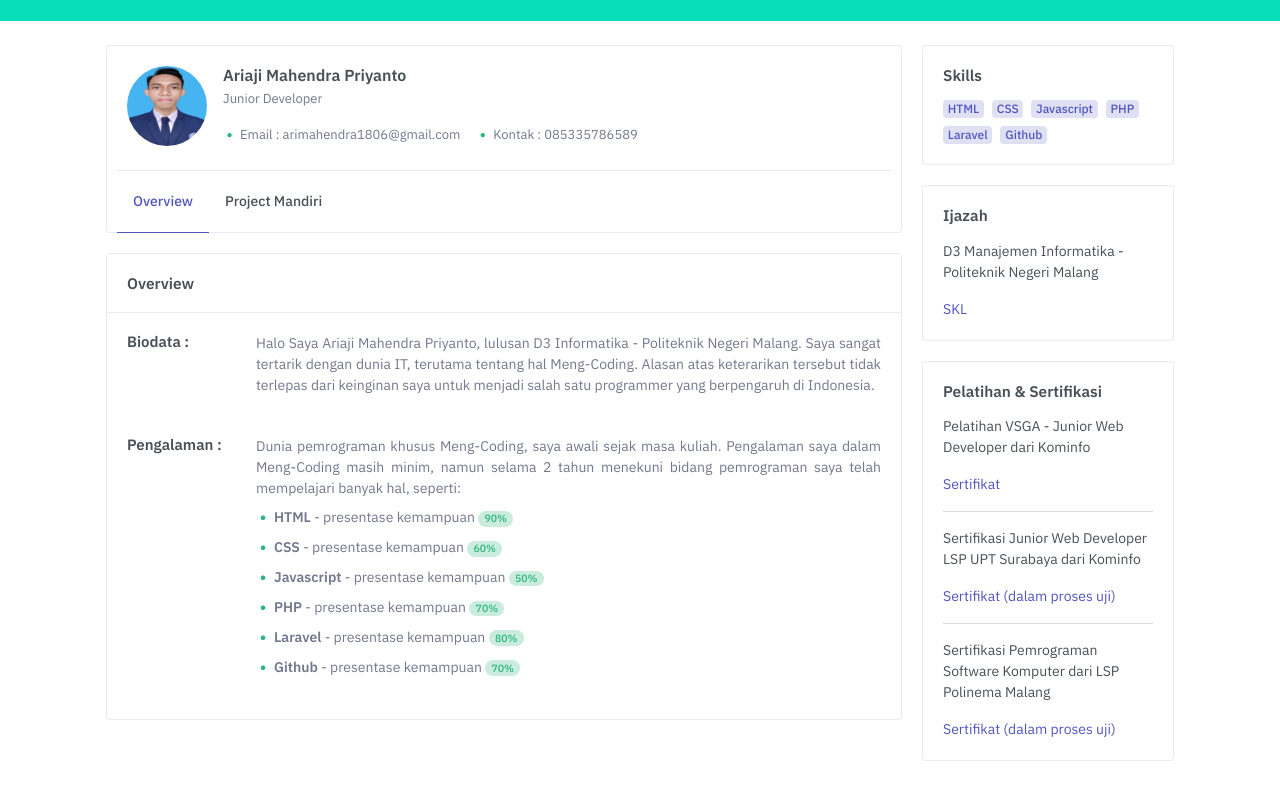
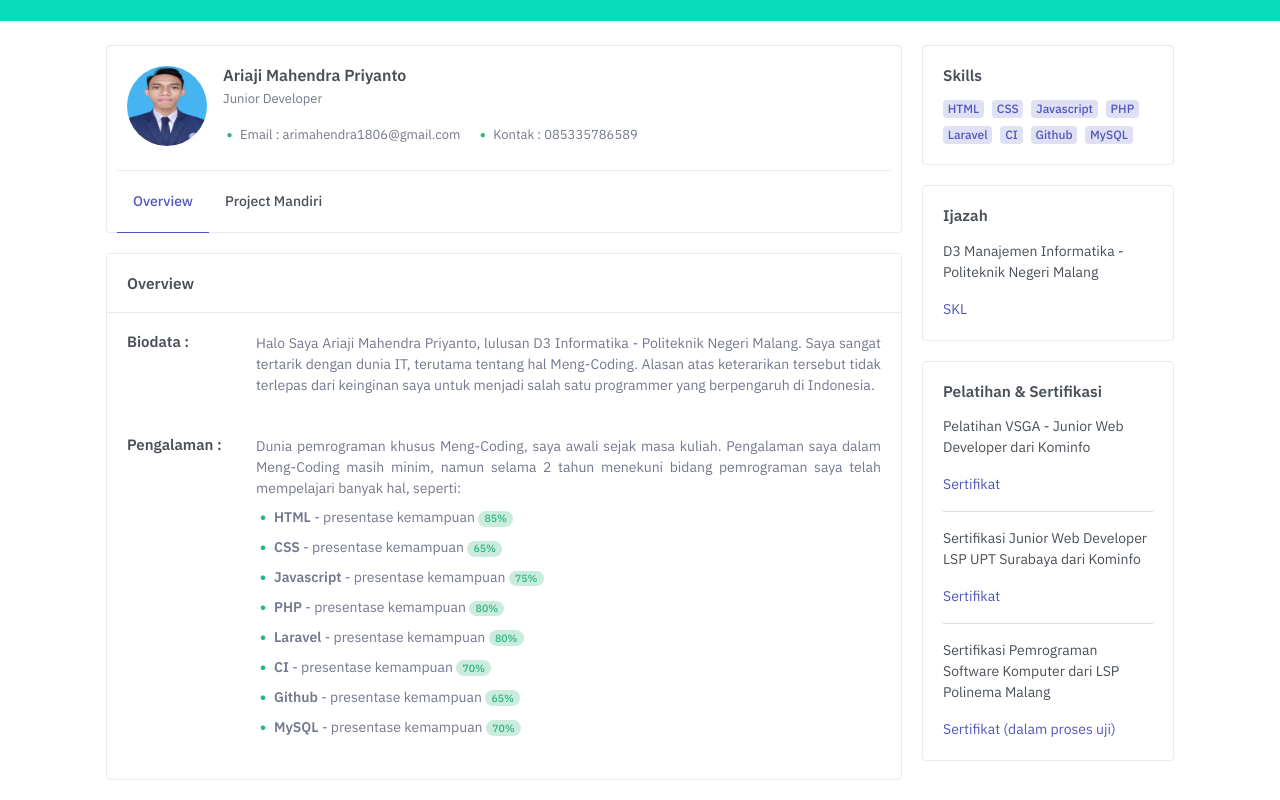
Before and after one commit to arimahendra1806/arimahendra1806.github.io, a plain HTML site: page index.html in a window 1280 px wide. Shown: the part 779-1579 px from the top of the page. Drawn offline with Linux system fonts and the light colour scheme.

Commit message:
Update index.html

```diff
--- a/index.html
+++ b/index.html
@@ -147,12 +147,14 @@
                                                                     <p class="mb-1">Dunia pemrograman khusus Meng-Coding, saya awali sejak masa kuliah. Pengalaman saya dalam Meng-Coding masih minim, namun selama 2 tahun menekuni bidang pemrograman saya telah mempelajari banyak hal, seperti:</p>
 
                                                                     <ul class="list-unstyled mb-0">
-                                                                        <li class="py-1"><i class="mdi mdi-circle-medium me-1 text-success align-middle"></i><b>HTML</b> - presentase kemampuan <span class="badge rounded-pill bg-soft-success text-success">90%</span></li>
-                                                                        <li class="py-1"><i class="mdi mdi-circle-medium me-1 text-success align-middle"></i><b>CSS</b> - presentase kemampuan <span class="badge rounded-pill bg-soft-success text-success">60%</span></li>
-                                                                        <li class="py-1"><i class="mdi mdi-circle-medium me-1 text-success align-middle"></i><b>Javascript</b> - presentase kemampuan <span class="badge rounded-pill bg-soft-success text-success">50%</span></li>
-                                                                        <li class="py-1"><i class="mdi mdi-circle-medium me-1 text-success align-middle"></i><b>PHP</b> - presentase kemampuan <span class="badge rounded-pill bg-soft-success text-success">70%</span></li>
+                                                                        <li class="py-1"><i class="mdi mdi-circle-medium me-1 text-success align-middle"></i><b>HTML</b> - presentase kemampuan <span class="badge rounded-pill bg-soft-success text-success">85%</span></li>
+                                                                        <li class="py-1"><i class="mdi mdi-circle-medium me-1 text-success align-middle"></i><b>CSS</b> - presentase kemampuan <span class="badge rounded-pill bg-soft-success text-success">65%</span></li>
+                                                                        <li class="py-1"><i class="mdi mdi-circle-medium me-1 text-success align-middle"></i><b>Javascript</b> - presentase kemampuan <span class="badge rounded-pill bg-soft-success text-success">75%</span></li>
+                                                                        <li class="py-1"><i class="mdi mdi-circle-medium me-1 text-success align-middle"></i><b>PHP</b> - presentase kemampuan <span class="badge rounded-pill bg-soft-success text-success">80%</span></li>
                                                                         <li class="py-1"><i class="mdi mdi-circle-medium me-1 text-success align-middle"></i><b>Laravel</b> - presentase kemampuan <span class="badge rounded-pill bg-soft-success text-success">80%</span></li>
-                                                                        <li class="py-1"><i class="mdi mdi-circle-medium me-1 text-success align-middle"></i><b>Github</b> - presentase kemampuan <span class="badge rounded-pill bg-soft-success text-success">70%</span></li>
+                                                                        <li class="py-1"><i class="mdi mdi-circle-medium me-1 text-success align-middle"></i><b>CI</b> - presentase kemampuan <span class="badge rounded-pill bg-soft-success text-success">70%</span></li>
+                                                                        <li class="py-1"><i class="mdi mdi-circle-medium me-1 text-success align-middle"></i><b>Github</b> - presentase kemampuan <span class="badge rounded-pill bg-soft-success text-success">65%</span></li>
+                                                                        <li class="py-1"><i class="mdi mdi-circle-medium me-1 text-success align-middle"></i><b>MySQL</b> - presentase kemampuan <span class="badge rounded-pill bg-soft-success text-success">70%</span></li>
                                                                     </ul>
                                                                 </div>
                                                             </div>
@@ -364,7 +366,9 @@
                                             <a href="javacript:void(0)" class="badge badge-soft-primary">Javascript</a>
                                             <a href="javacript:void(0)" class="badge badge-soft-primary">PHP</a>
                                             <a href="javacript:void(0)" class="badge badge-soft-primary">Laravel</a>
+                                            <a href="javacript:void(0)" class="badge badge-soft-primary">CI</a>
                                             <a href="javacript:void(0)" class="badge badge-soft-primary">Github</a>
+                                            <a href="javacript:void(0)" class="badge badge-soft-primary">MySQL</a>
                                         </div>
                                     </div>
                                     <!-- end card body -->
@@ -401,7 +405,7 @@
                                                 <hr>
                                                 <li>
                                                     <p>Sertifikasi Junior Web Developer LSP UPT Surabaya dari Kominfo</p>
-                                                    <a href="javacript:void(0)" class="mb-0">Sertifikat (dalam proses uji)</a>
+                                                    <a href="assets/file/SertifikatLSP.pdf" class="mb-0">Sertifikat</a>
                                                 </li>
                                                 <hr>
                                                 <li>
```
